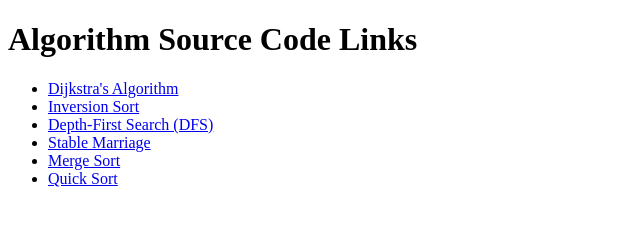
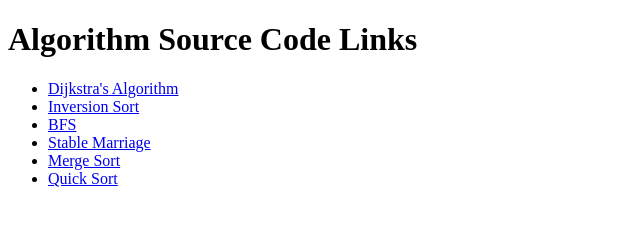
Before and after one commit to LelouchelawlietLIEBERT/dlb, a plain HTML site: page index.html in a window 1280 px wide. Shown: the whole page, without its empty margins (0-640 px from the left). Drawn offline with Linux system fonts and the light colour scheme.

Commit message:
Update index.html

```diff
--- a/index.html
+++ b/index.html
@@ -9,7 +9,7 @@
     <ul>
         <li><a href="https://dlb-sigma.vercel.app/dijkstra.c">Dijkstra's Algorithm</a></li>
         <li><a href="https://dlb-sigma.vercel.app/inversionsort.c">Inversion Sort</a></li>
-        <li><a href="https://dlb-sigma.vercel.app/dfs.c">Depth-First Search (DFS)</a></li>
+        <li><a href="https://dlb-sigma.vercel.app/bfs.c">BFS</a></li>
         <li><a href="https://dlb-sigma.vercel.app/stablemarriage.c">Stable Marriage</a></li>
         <li><a href="https://dlb-sigma.vercel.app/mergesort.c">Merge Sort</a></li>
         <li><a href="https://dlb-sigma.vercel.app/quicksort.c">Quick Sort</a></li>
```
